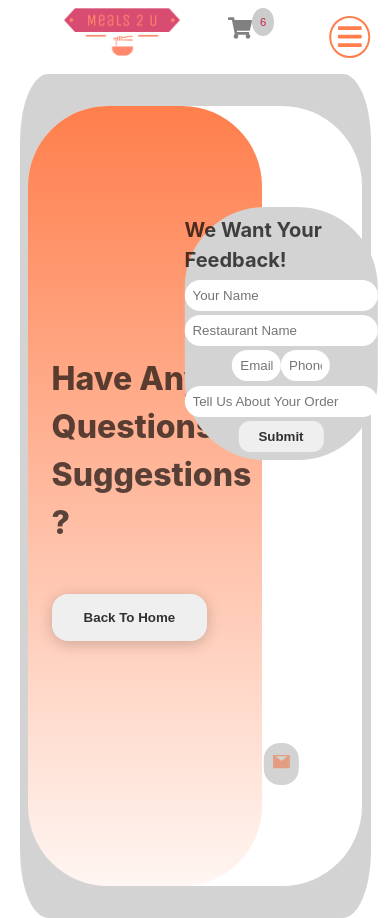
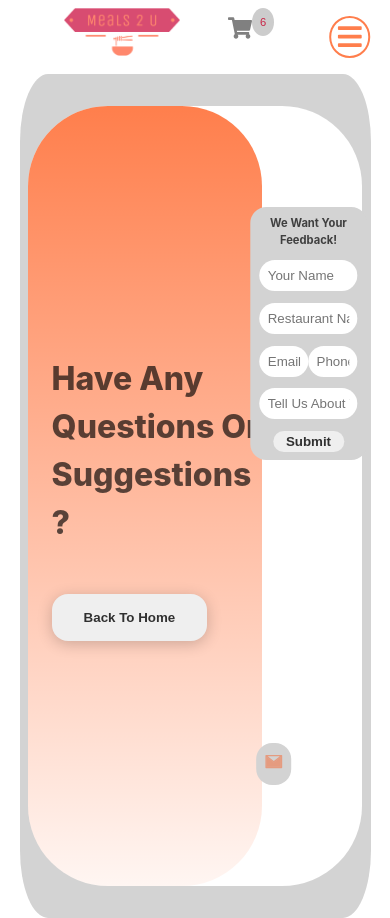
Before and after one commit to Jscorz/React-Food-Delivery-App, a React (Create React App) app: page /service in a window 390 px wide. Built offline with nearby package versions, Linux system fonts and the light colour scheme.

Commit message:
continued editing feefeedback card for responsivness and changed some colors on sidebar elements

```diff
--- a/src/components/EmailCard.js
+++ b/src/components/EmailCard.js
@@ -42,14 +42,14 @@ const Wrapper = styled.section`
   section {
     background: lightgrey;
     min-width: 30vw;
-    min-height: 15vh;
+    min-height: 8vh;
     border-radius: 5rem;
     display: flex;
     align-items: center;
     justify-content: center;
 
     @media only screen and (max-width: 800px) {
-      min-height: 10vh;
+      min-height: 6vh;
     }
     @media only screen and (max-width: 600px) {
       border-radius: 1rem;
@@ -73,7 +73,7 @@ const Wrapper = styled.section`
   }
 
   .email {
-    font-weight: 300;
+    font-weight: 200;
     font-size: 2rem;
     white-space: nowrap;
     margin-right: 1rem;
--- a/src/components/Feedback.js
+++ b/src/components/Feedback.js
@@ -63,6 +63,10 @@ const Wrapper = styled.section`
     box-shadow: none;
   }
 
+  @media only screen and (max-width: 500px) {
+    transform: translateX(-10%);
+  }
+
   section {
     background: lightgrey;
     min-width: 30vw;
@@ -72,6 +76,14 @@ const Wrapper = styled.section`
     flex-direction: column;
     justify-content: space-between;
     align-items: center;
+
+    @media only screen and (max-width: 1250px) {
+      border-radius: 2.5rem;
+    }
+
+    @media only screen and (max-width: 700px) {
+      border-radius: 1rem;
+    }
   }
 
   .container {
@@ -84,6 +96,10 @@ const Wrapper = styled.section`
     min-width: 25vw;
     border-radius: 5rem;
     border: none;
+
+    @media only screen and (max-width: 700px) {
+      width: 6vw;
+    }
   }
 
   .short-input {
@@ -108,10 +124,22 @@ const Wrapper = styled.section`
       background-color: rgba(0, 0, 0, 0.1);
       color: white;
     }
+
+    @media only screen and (max-width: 800px) {
+      padding: 0.3rem 1.1rem;
+    }
+
+    @media only screen and (max-width: 600px) {
+      padding: 0.2rem 0.8rem;
+    }
   }
 
   .title {
     color: rgba(0, 0, 0, 0.7);
     margin-top: 0.5rem;
+    text-align: center;
+    @media only screen and (max-width: 1000px) {
+      font-size: 0.7rem;
+    }
   }
 `;
--- a/src/components/Sidebar.js
+++ b/src/components/Sidebar.js
@@ -68,6 +68,7 @@ const SidebarContainer = styled.div`
   .logo {
     margin-left: 15vw;
     max-height: 5rem;
+    opacity: 0.7;
   }
 
   .sidebar-header {
@@ -81,13 +82,13 @@ const SidebarContainer = styled.div`
     font-size: 3.5rem;
     border: none;
     background-color: transparent;
-    color: rgba(255, 72, 0, 0.7);
+    color: rgba(200, 17, 54, 0.7);
     cursor: pointer;
     transition: all 1s;
     margin-right: 15vw;
 
     &:hover {
-      color: rgba(255, 72, 0, 0.9);
+      color: rgba(200, 17, 54, 0.9);
       transform: rotate(90deg);
     }
   }
```
